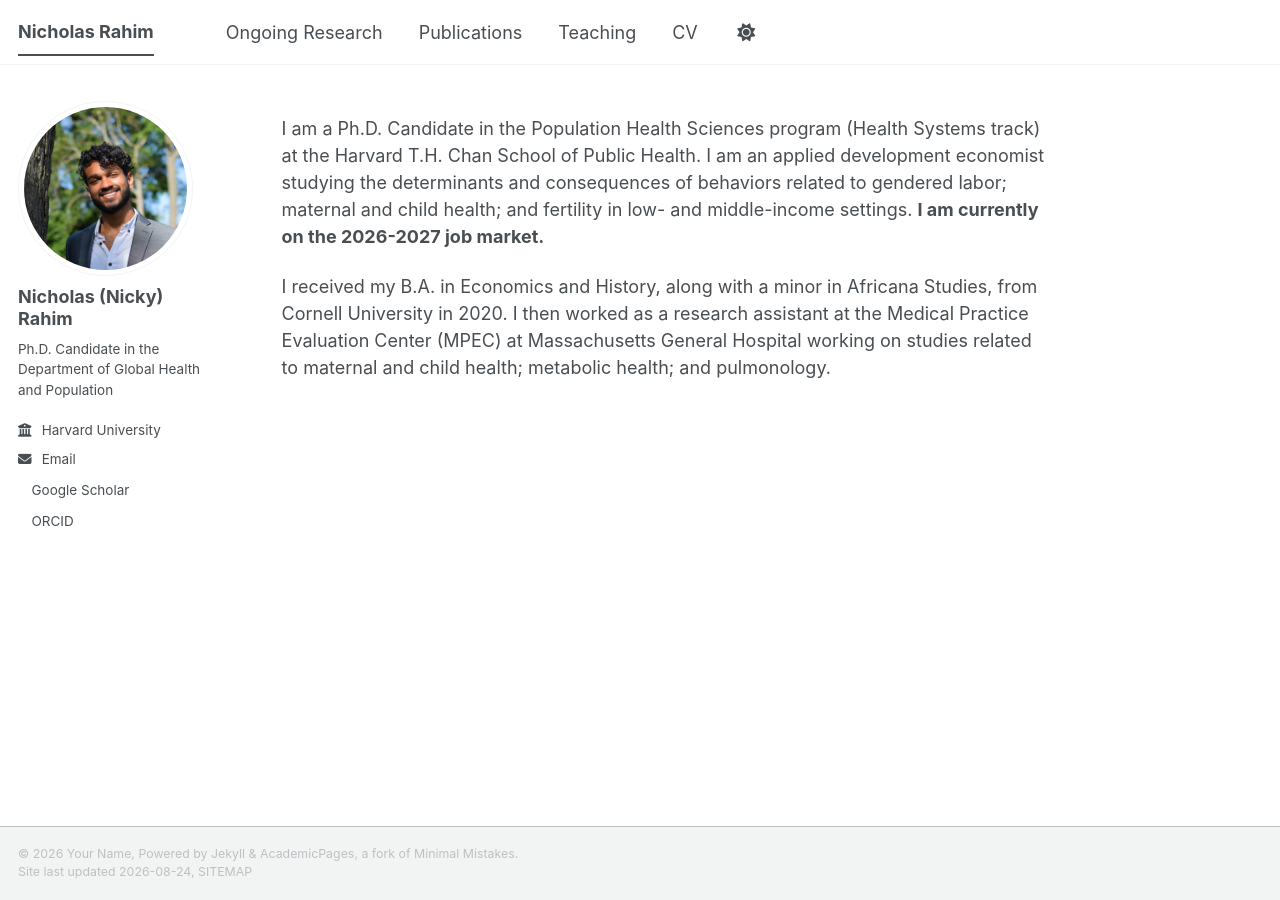
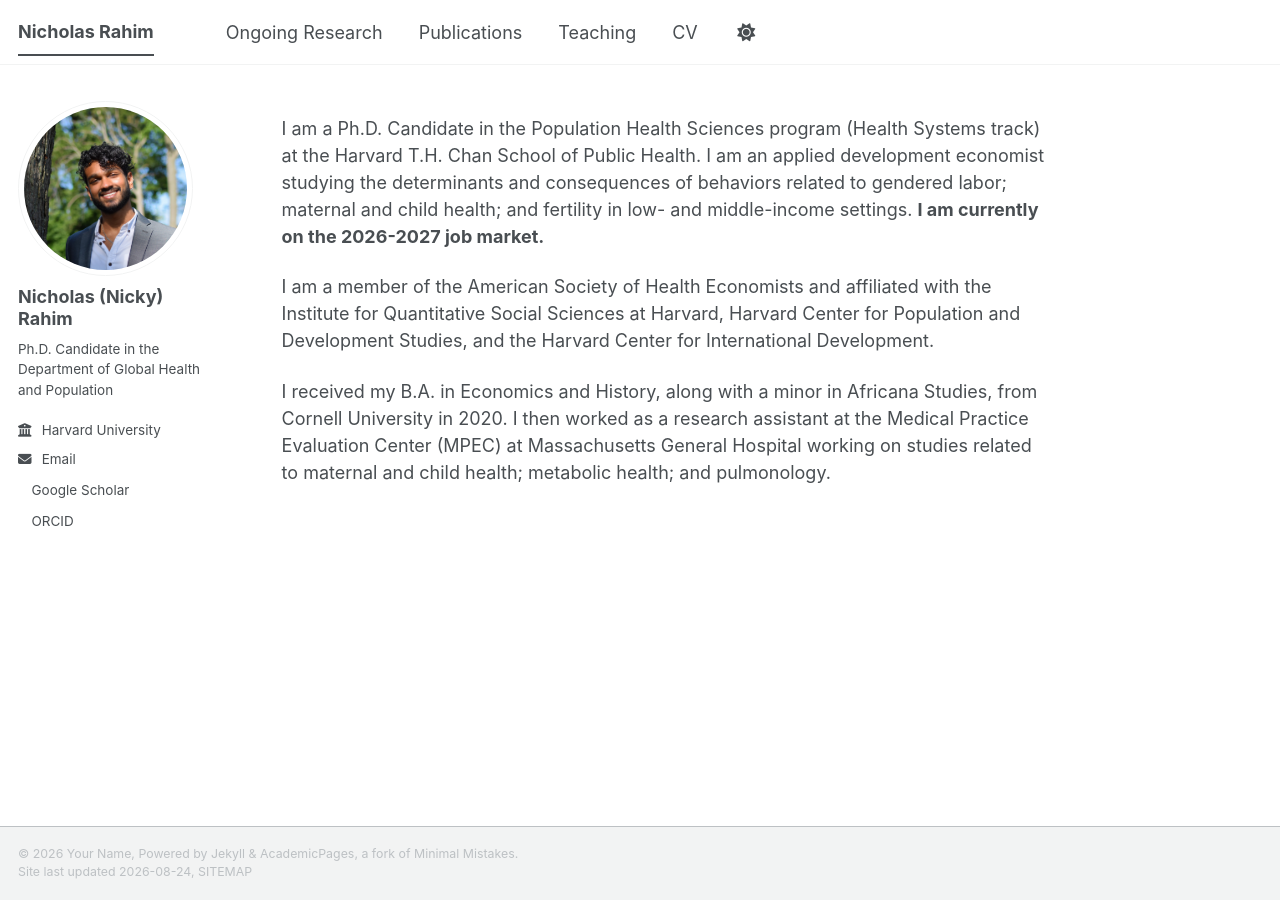
Before and after one commit to nicholasrahim/nicholasrahim.github.io, a Jekyll site: the page built from _pages/about.md, in a window 1280 px wide. Built offline with Jekyll 4.4.1, drawn with Linux system fonts in a browser that asks for light colours; a style sheet for code colours, icons or effects is not loaded.

Commit message:
Update about.md with affiliations and membership
Added affiliations and membership details to the about page.

```diff
--- a/_pages/about.md
+++ b/_pages/about.md
@@ -9,4 +9,6 @@ redirect_from:
 
 I am a Ph.D. Candidate in the Population Health Sciences program (Health Systems track) at the Harvard T.H. Chan School of Public Health. I am an applied development economist studying the determinants and consequences of behaviors related to gendered labor; maternal and child health; and fertility in low- and middle-income settings. **I am currently on the 2026-2027 job market.**
 
+I am a member of the American Society of Health Economists and affiliated with the Institute for Quantitative Social Sciences at Harvard, Harvard Center for Population and Development Studies, and the Harvard Center for International Development.
+
 I received my B.A. in Economics and History, along with a minor in Africana Studies, from Cornell University in 2020. I then worked as a research assistant at the Medical Practice Evaluation Center (MPEC) at Massachusetts General Hospital working on studies related to maternal and child health; metabolic health; and pulmonology.
```
